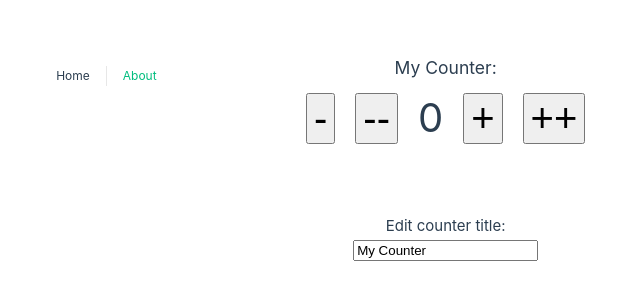
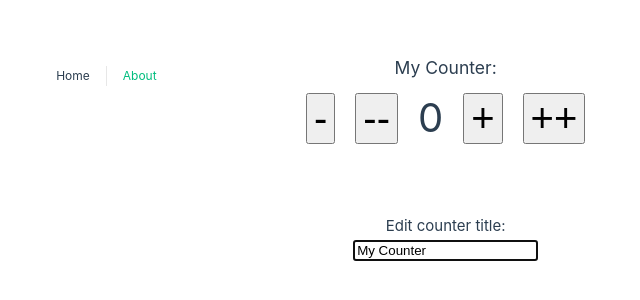
Before and after one commit to SamanthaPelkova/vue3-training, a Vue app: page / in a window 1280 px wide. Shown: the part 242-542 px from the top of the page, without its empty margins (364-1004 px from the left). Built offline with nearby package versions, Linux system fonts and the light colour scheme.

Commit message:
adding auto-focus on input

```diff
--- a/src/views/HomeView.vue
+++ b/src/views/HomeView.vue
@@ -13,7 +13,7 @@
 
     <div class="edit">
       <h4>Edit counter title:</h4>
-      <input v-model="counterData.title" type="text">
+      <input v-model="counterData.title" type="text" v-autofocus>
     </div>
   </div>
 </template>
@@ -48,6 +48,12 @@ import {computed, reactive, ref, watch} from "vue";
     counterData.count = counterData.count - amount
   }
 
+  const vAutofocus = {
+    mounted: (el) => {
+      el.focus()
+    }
+  }
+
 
 </script>
 
```
